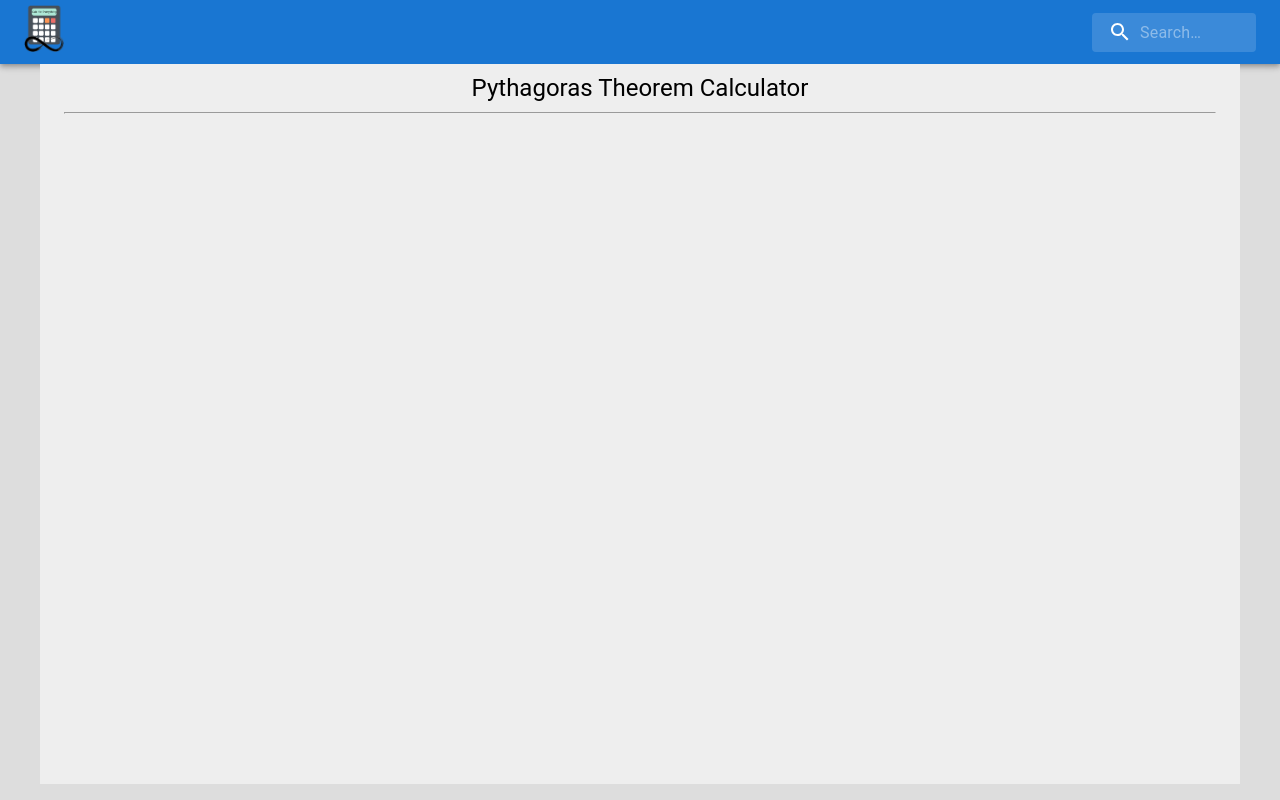
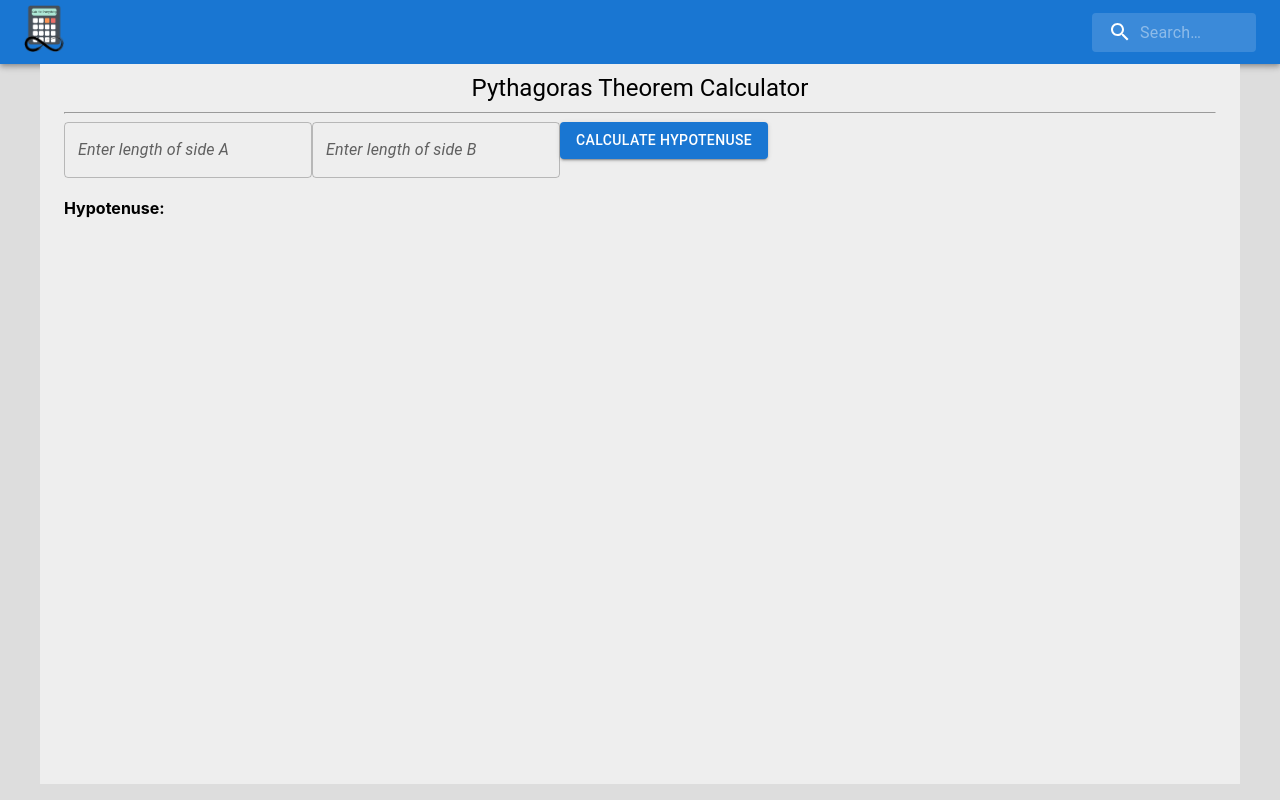
Before and after one commit to SarthakKeshari/calc_for_everything, a React (Create React App) app in the folder calculators/: page /pythagorastheorem in a window 1280 px wide. Built offline with nearby package versions, Linux system fonts and the light colour scheme.

Commit message:
Created Pythagoras Theorem Calc

```diff
--- a/calculators/src/mathematical/pythagorasTheorem/MainPythagorasTheorem.js
+++ b/calculators/src/mathematical/pythagorasTheorem/MainPythagorasTheorem.js
@@ -1,11 +1,48 @@
-import React from 'react';
-import { Container, Typography } from '@mui/material';
+import React, { useState } from 'react';
+import { Container, Typography, Button, TextField } from '@mui/material';
 
 function MainPythagorasTheorem(){
+    const [sideA, setSideA] = useState('');
+    const [sideB, setSideB] = useState('');
+    const [hypotenuse, setHypotenuse] = useState('');
+
+    const calculateHypotenuse = () => {
+      const a = parseFloat(sideA);
+      const b = parseFloat(sideB);
+
+      if (!isNaN(a) && !isNaN(b) && a > 0 && b > 0) {
+        const hyp = Math.sqrt(a * a + b * b);
+        setHypotenuse(hyp.toFixed(2));
+      } else {
+        setHypotenuse('Invalid input');
+      }
+    };
+
     return(
         <Container maxWidth="lg" sx={{ bgcolor: '#eeeeee', minHeight: '90vh', paddingY:"10" }}>
             <Typography pt={1} variant='h5' sx = {{textAlign: "center"}}>Pythagoras Theorem Calculator</Typography>
             <hr/>
+            <div>
+      <TextField
+        label="Enter length of side A"
+        variant="outlined"
+        value={sideA}
+        onChange={(e) => setSideA(e.target.value)}
+      />
+      <TextField
+        label="Enter length of side B"
+        variant="outlined"
+        value={sideB}
+        onChange={(e) => setSideB(e.target.value)}
+      />
+      <Button variant="contained" color="primary" onClick={calculateHypotenuse}>
+        Calculate Hypotenuse
+      </Button>
+
+      <div style={{ marginTop: '20px' }}>
+        <strong>Hypotenuse:</strong> {hypotenuse}
+      </div>
+    </div>
             <br/>
         </Container>
     )
```
